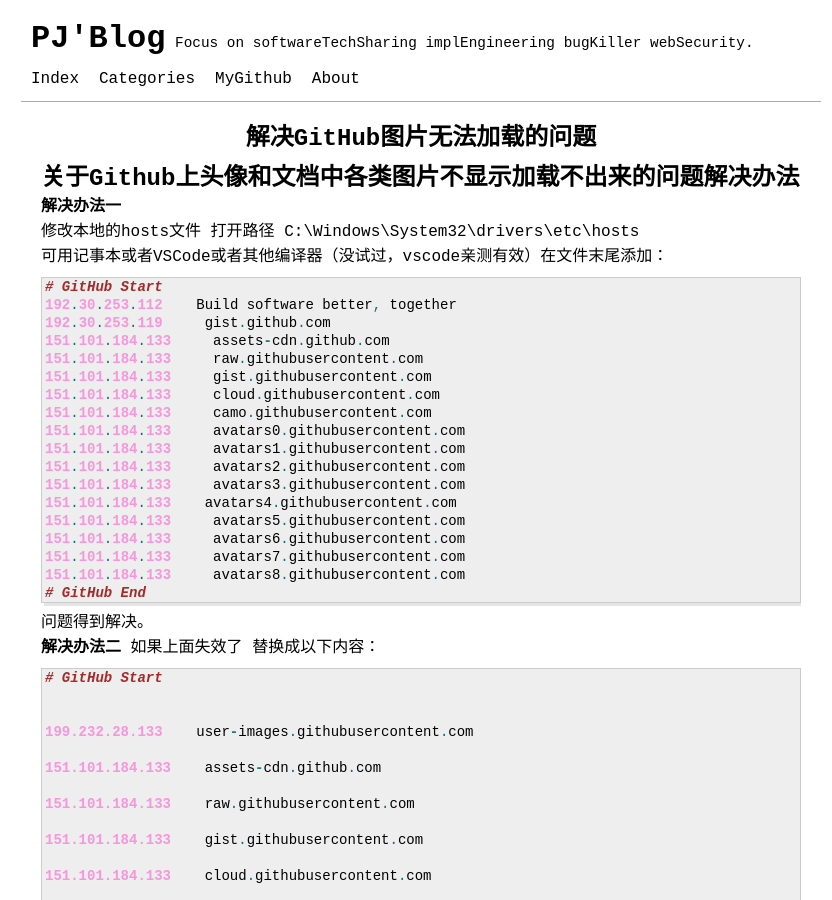
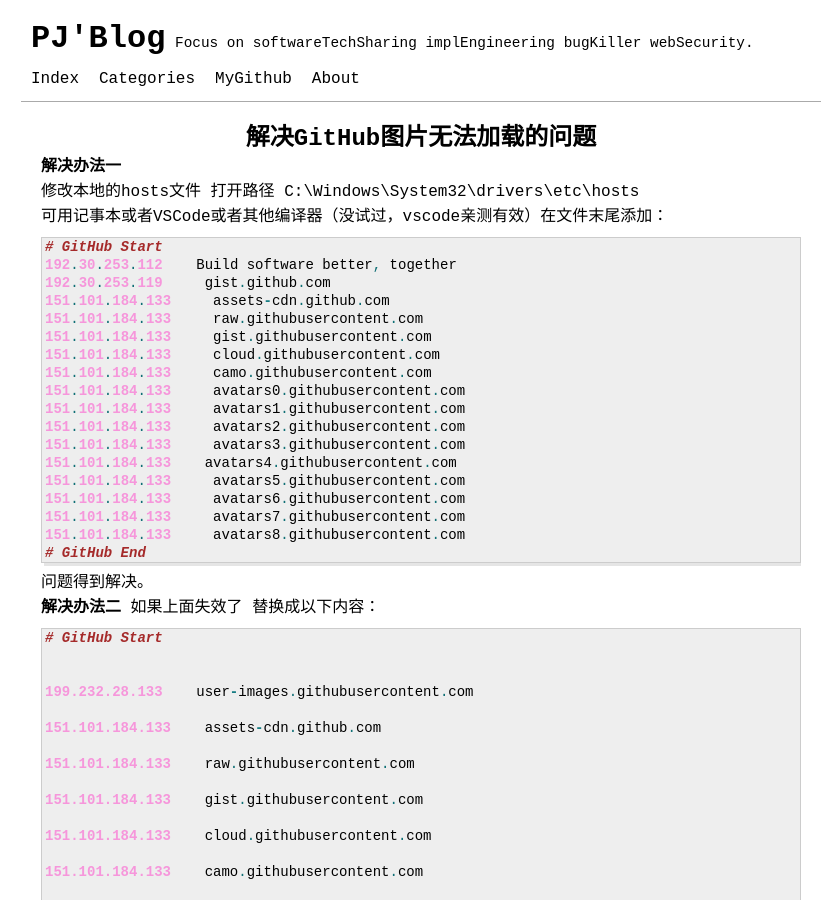
Before and after one commit to 2hux1nb0/2hux1nb0.github.io, a Jekyll site: the page built from _posts/2021-01-29-解决GitHub无法加载图片的问题.md, in a window 1280 px wide and 900 px high. Shown: the whole window, without its empty margins (219-1051 px from the left). Built offline with Jekyll 4.4.1, drawn with Linux system fonts in a browser that asks for light colours.

Commit message:
Update 2021-01-29-解决GitHub无法加载图片的问题.md

```diff
--- a/_posts/2021-01-29-解决GitHub无法加载图片的问题.md
+++ b/_posts/2021-01-29-解决GitHub无法加载图片的问题.md
@@ -4,8 +4,6 @@ title:  "解决GitHub图片无法加载的问题"
 categories: [BugKiller]
 tags: [bug]
 ---
-
-# 关于Github上头像和文档中各类图片不显示加载不出来的问题解决办法
 
 **解决办法一**
 
```
